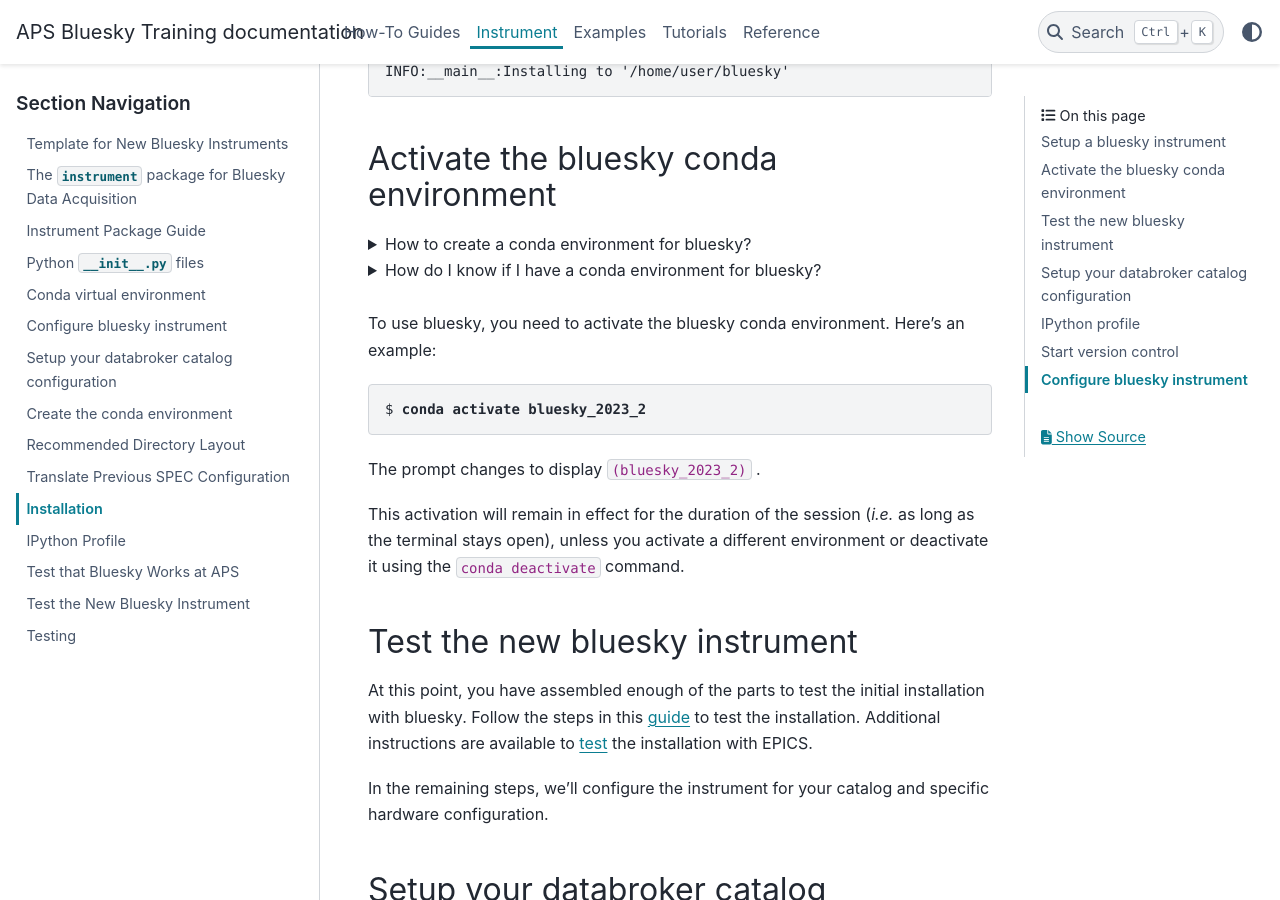
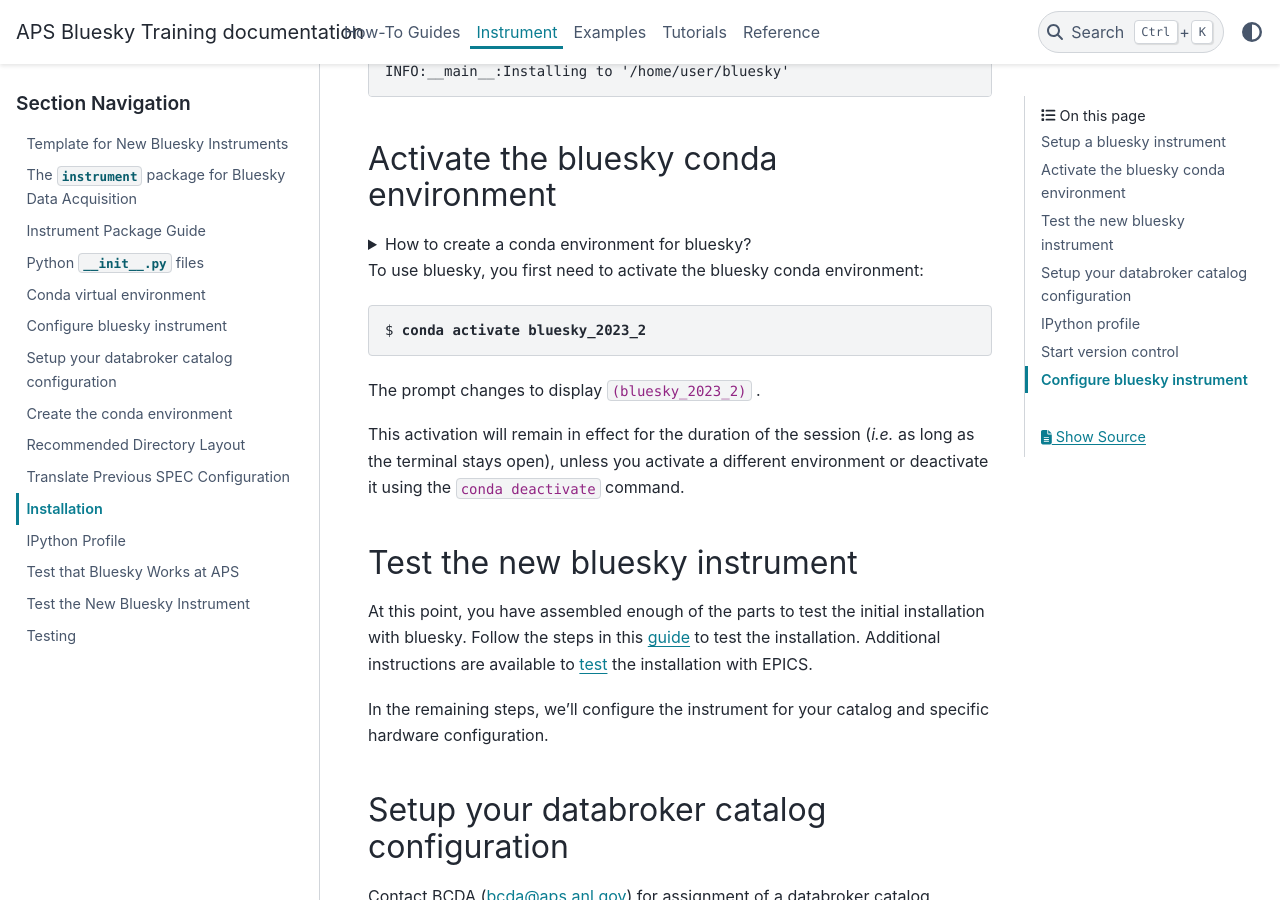
Before and after one commit to BCDA-APS/bluesky_training, a Sphinx documentation site: the page built from docs/source/instrument/_install_new_instrument.rst, in a window 1280 px wide and 900 px high, scrolled down 1203 px. Built offline with Sphinx 7.4.7 and the PyData theme 0.15.4, drawn with Linux system fonts in a browser that asks for light colours; some of the changed lines change nothing that is shown.

Commit message:
DOC #112 remove conda details

```diff
--- a/docs/source/instrument/_install_new_instrument.rst
+++ b/docs/source/instrument/_install_new_instrument.rst
@@ -119,78 +119,7 @@
 
    </details>
 
-.. raw:: html
-
-   <details>
-   <summary>How do I know if I have a conda environment for bluesky?</summary>
-
-   <!-- html comment
-   Since we're inside a raw html block, NONE of the rst syntax will work properly.
-
-   Switch back to rst here by unindenting these blocks.
-   -->
-
-
-
-.. rst comment
-   The command "conda activate" works only when the "conda" command is available.
-   When it is not available, then the "conda" command can be added by sourcing it
-   using the activate script.  "source activate".  A common twist is when the
-   "activate" script is not in the default path.  Then use "source /path/to/activate",
-   such as the miniconda instructions for APS.
-
-.. tabs::
-
-   .. tab:: At APS
-
-      On a machine with access to APSshare, type the command::
-
-         source /APSshare/miniconda/x86_64/bin/activate
-
-      If you are getting an error, contact the Bluesky support team.
-
-   .. tab:: Not at APS
-
-      On a machine with no access to APSshare, you first need to check that you have the ``conda`` command.  Type this command:
-      ``which conda``. If this prints the path to conda, you can activate it by using::
-
-         conda activate
-
-      Otherwise, see the conda installation tab.
-
-   .. tab:: Need to install conda?
-
-      If the command ``which conda`` does not return anything, or if you are getting an error message (``bash: conda: command not found``
-      or ``bash: activate: No such file or directory``), conda is not
-      installed on your computer or it is not added to the system's PATH
-      environment variable.
-
-      You can install conda by following the installation instructions
-      for your operating system. You can find the instructions for Windows,
-      macOS, and Linux on the official conda documentation
-      `website <https://docs.conda.io/projects/conda/en/latest/user-guide/install/index.html>`__.
-
-      Once conda is installed, you can activate it by opening a new terminal
-      or command prompt and typing ``conda activate``. If you still encounter
-      the same error message, you may need to add the conda installation
-      directory to your system's PATH environment variable manually. You can
-      find instructions on how to do this in the Conda documentation.
-
-
-
-   The prompt changes to displays ``(base)``. Now you can use
-   ``conda env list`` to see the environments you have and the directories
-   in which they are installed.
-
-
-
-.. raw:: html
-
-   </details>
-   <br />
-
-To use bluesky, you need to activate the bluesky conda environment.
-Here's an example:
+To use bluesky, you first need to activate the bluesky conda environment:
 
 .. raw:: html
 
```
